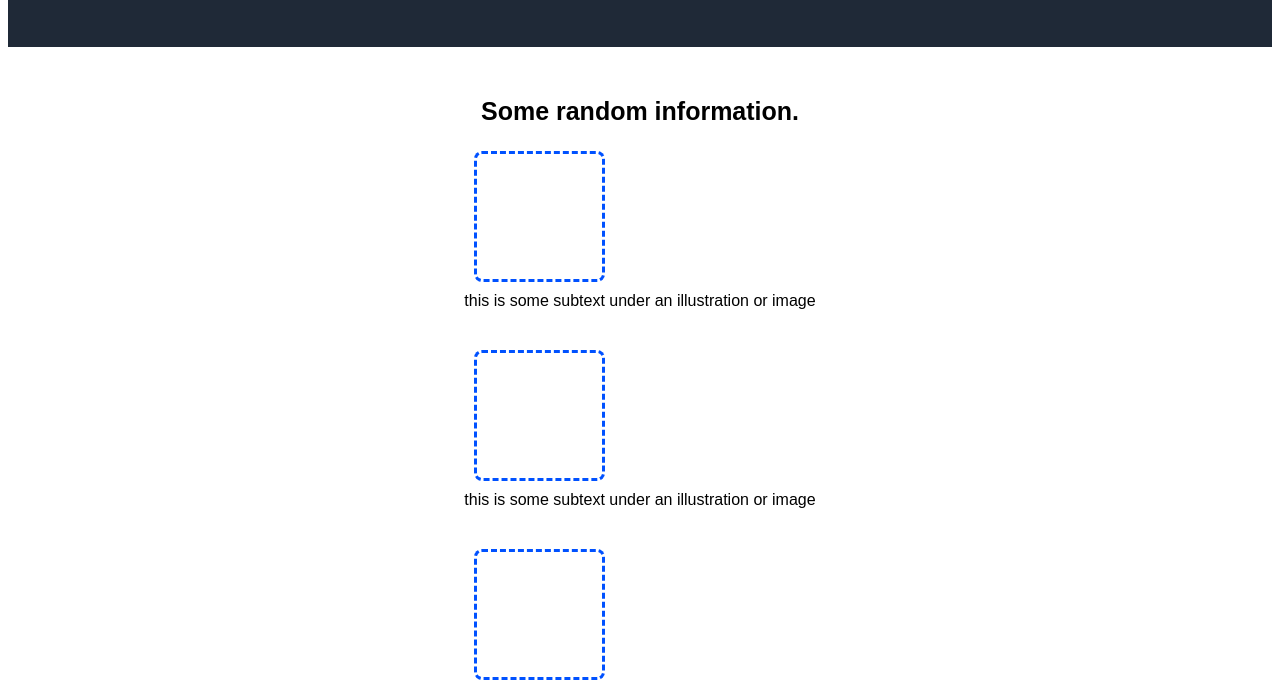
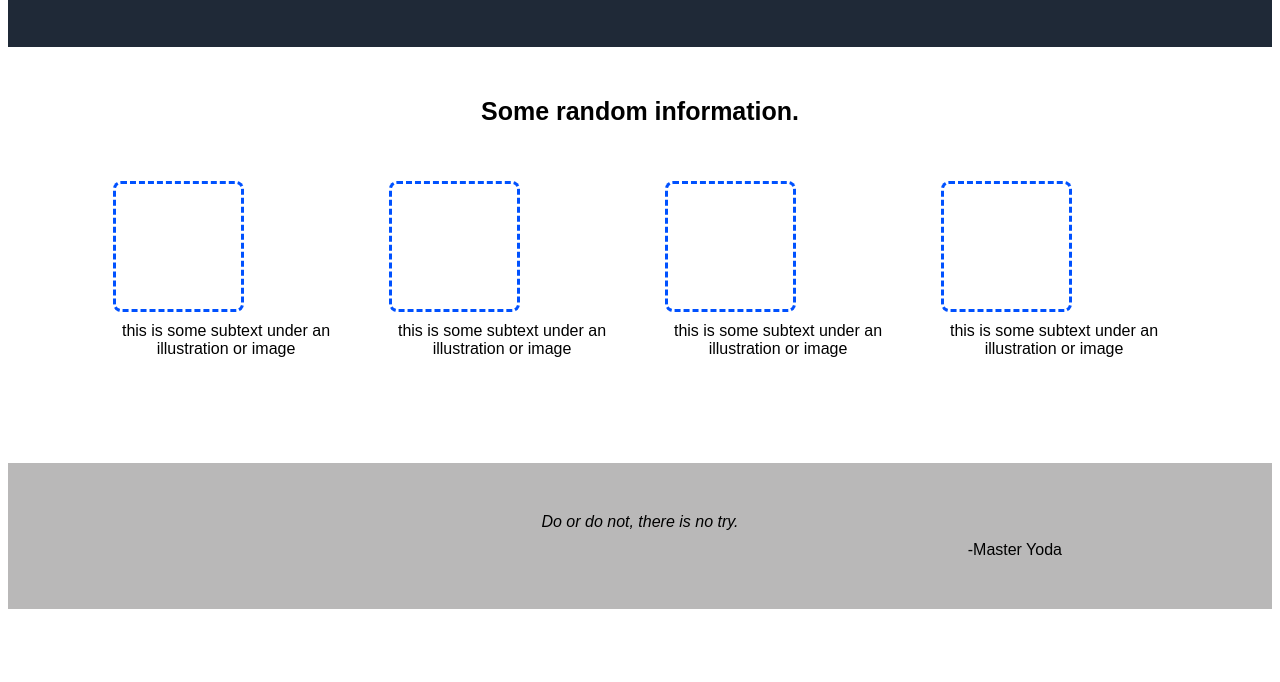
Before and after one commit to TheShrix/first-webpage, a plain HTML site: page index.html in a window 1280 px wide. Shown: the part 292-974 px from the top of the page. Drawn offline with Linux system fonts and the light colour scheme.

Commit message:
formatted html file

```diff
--- a/index.html
+++ b/index.html
@@ -33,6 +33,7 @@
     </div>
     <div class="box3">
       <div class="random">Some random information.</div>
+      <div class="images">
         <div class="img1">
           <div class="image"></div>
           <div class="img-text">
@@ -58,9 +59,10 @@
           </div>
         </div>
       </div>
+    </div>
     <div class="box4">
-      <div class="quote">This is a quote</div>
-      <div class="author">-Author of quote</div>
+      <div class="quote">Do or do not, there is no try.</div>
+      <div class="author">-Master Yoda</div>
     </div>
     <div class="box5">
       <div class="button-box">
```
Lines whose indentation alone changed are shown as unchanged.
